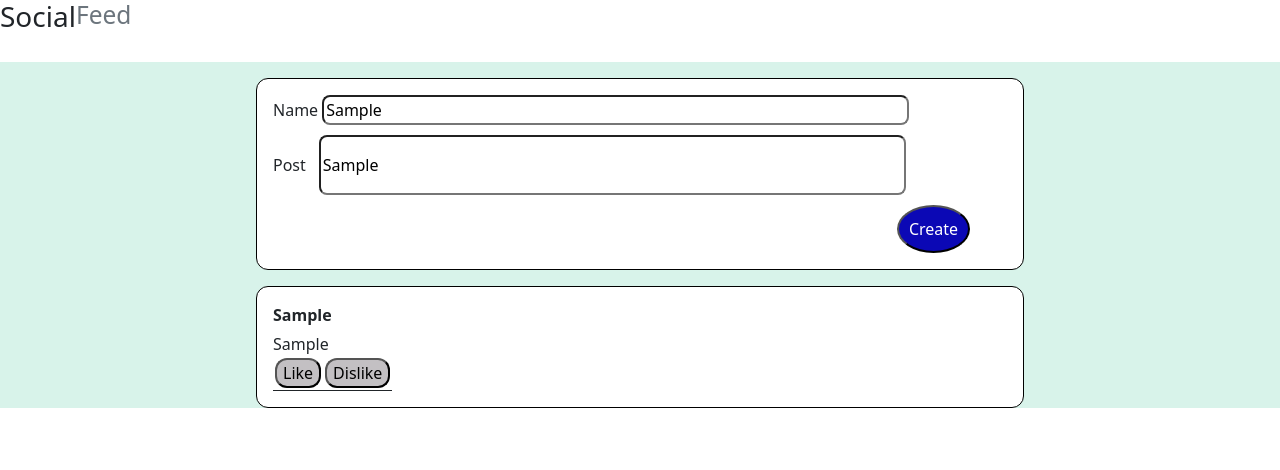
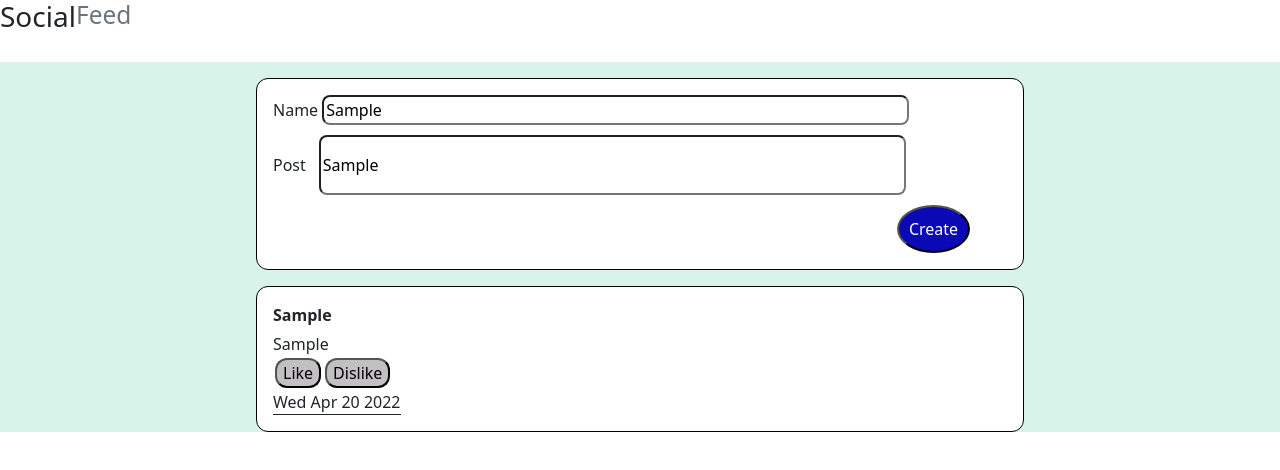
Before and after one commit to alykane20/Social-feed-Project, a React (Create React App) app: page / in a window 1280 px wide. Both pictures are taken after typing "Sample", "Sample" into the empty fields and a click on the button "Create". Shown: the top 470 px of the page. Built offline with nearby package versions, Linux system fonts and the light colour scheme.

Commit message:
Created AddDate component and function to add date to each post made

```diff
--- /dev/null
+++ b/src/Components/AddDate/AddDate.css
@@ -0,0 +1,3 @@
+.date{
+    border-top: none;
+}
--- /dev/null
+++ b/src/Components/AddDate/AddDate.jsx
@@ -0,0 +1,19 @@
+import React from "react";
+
+const Datetime = ()=> {
+
+    let showdate=new Date();
+    let displaydate=(showdate.getMonth()+1)+'/'+showdate.getDate()+'/'+showdate.getFullYear();
+    console.log(displaydate)
+    let date=showdate.toDateString();
+    return(
+        <div>
+            <center>
+            {date}
+            </center>
+        </div>
+
+    );
+}
+
+export default Datetime;
--- a/src/Components/DisplayPosts/DisplayPosts.jsx
+++ b/src/Components/DisplayPosts/DisplayPosts.jsx
@@ -1,16 +1,17 @@
 import PostFormat from "../Post/Post";
 import './DisplayPosts.css'
+import Datetime from "../AddDate/AddDate";
+
 
 const DisplayPosts = (props) => {
     return (
     <table>
         <tbody >
           {props.parentPosts.map((post, index) =>{
-            if(post.name == ' ' && post.post == ' '){
+            if(post.name === ' ' && post.post === ' '){
               return ' '
             }
-            // if the value of post.name == " "
-                // insdide of this try a blank return so return; or a break; and see what that does and repot back
+
               else{
           return (
             <div key={index} className='display'>
@@ -19,7 +20,8 @@ const DisplayPosts = (props) => {
               <div className='like-dislike'>
                 <PostFormat />
               </div>
-            </div>
+                <Datetime />
+              </div>
           )};
         })}
         </tbody>
```
